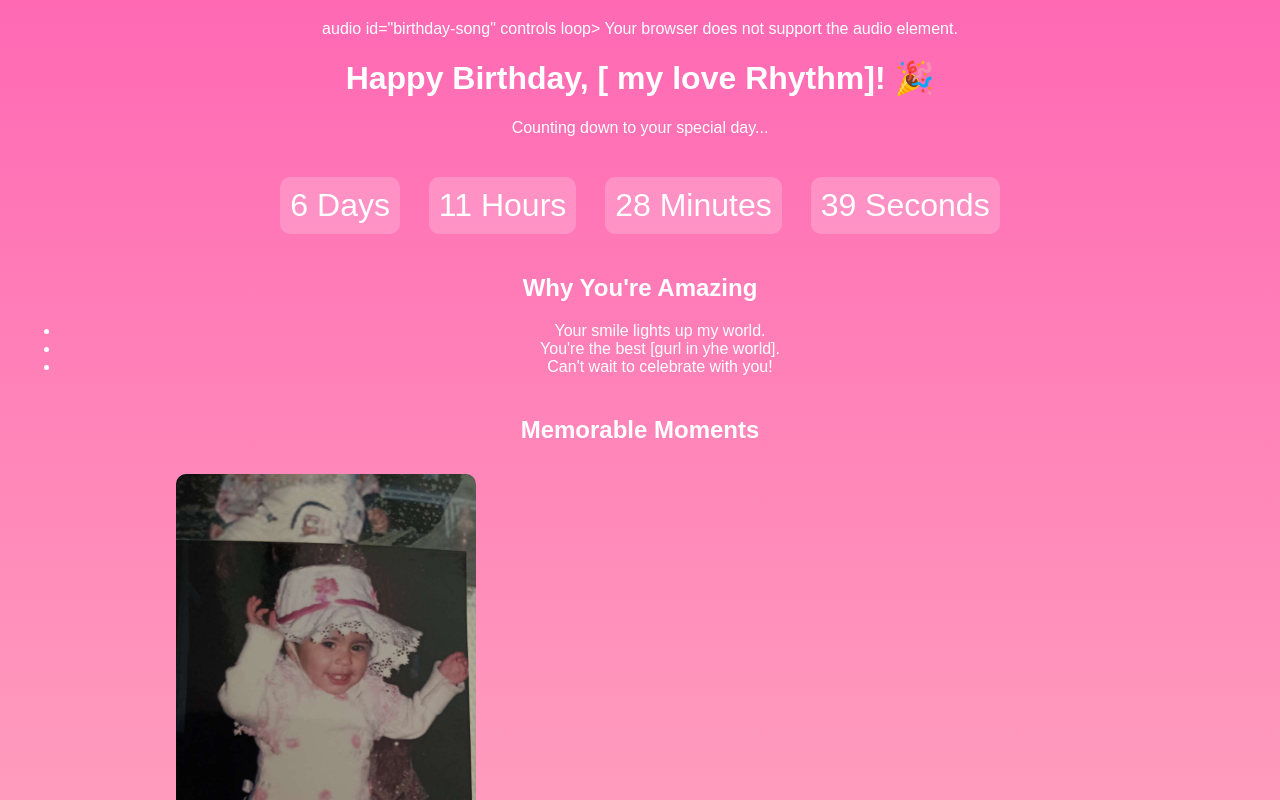
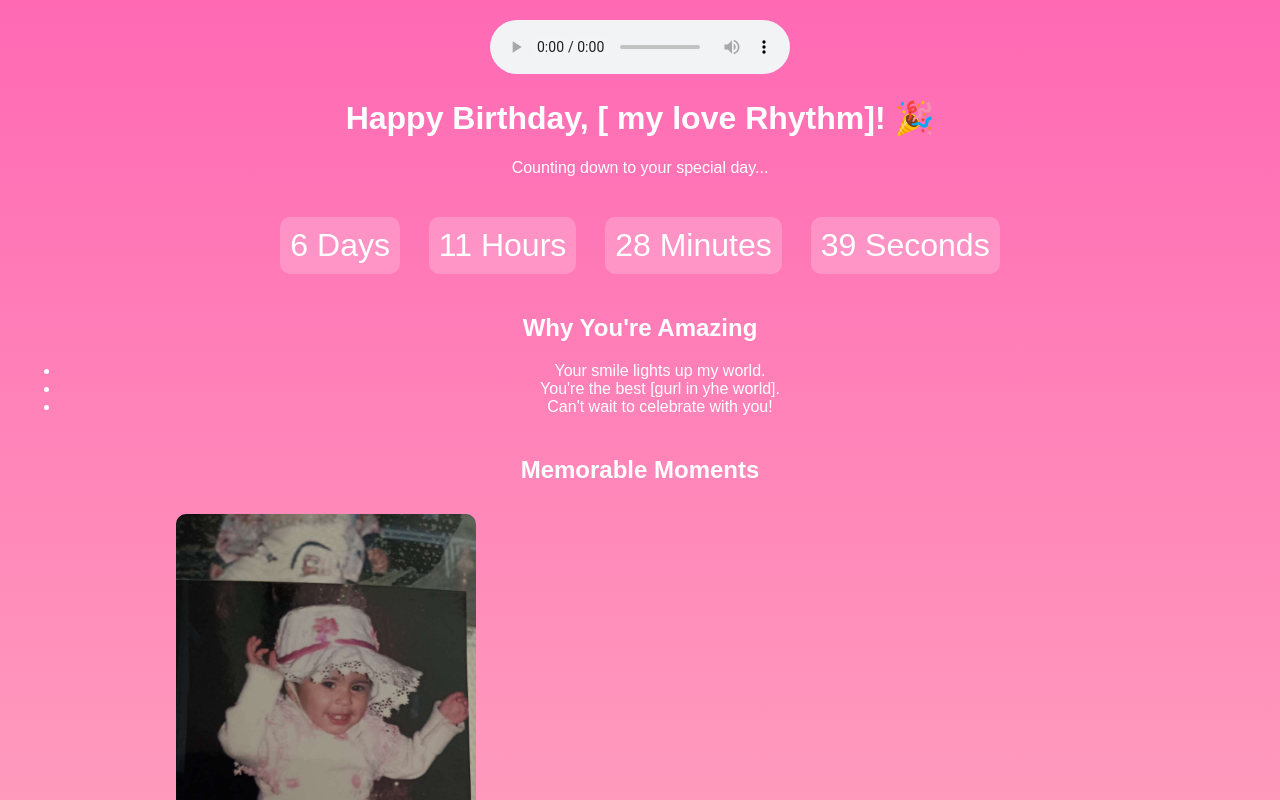
Before and after one commit to harshit18287/birthdaysiter, a plain HTML site: page index.html in a window 1280 px wide. Shown: the top 800 px of the page. Drawn offline with Linux system fonts and the light colour scheme.

Commit message:
Add song in website
Correct the opening body tag syntax in index.html.

```diff
--- a/index.html
+++ b/index.html
@@ -6,7 +6,8 @@
     <title>Happy Birthday [rhyy]!</title>
     <link rel="stylesheet" href="style.css">
 </head>
-<body>audio id="birthday-song" controls loop>
+<body
+    ><audio id="birthday-song" controls loop>
     <source src="ReelAudio-49953.mp3" type="audio/mpeg">
     Your browser does not support the audio element.
 </audio>
```
